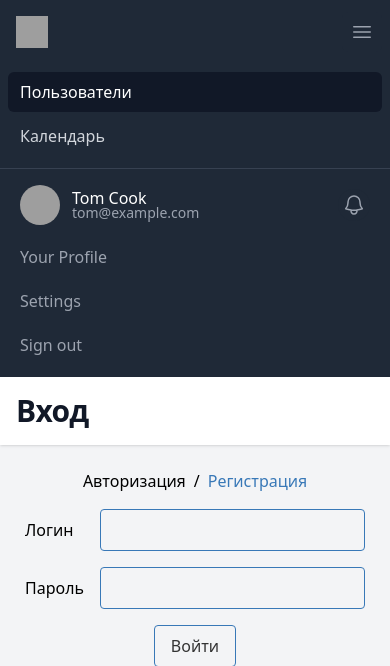
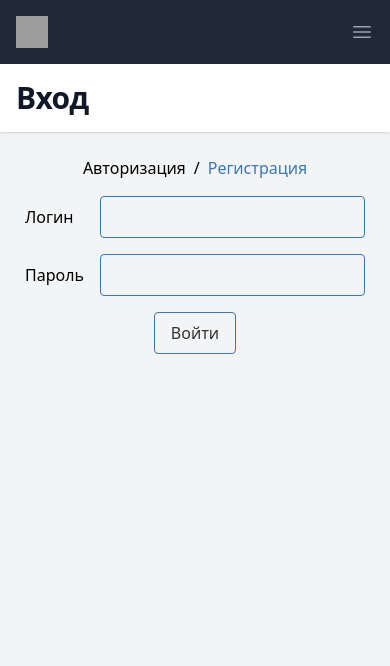
Before and after one commit to IKolyas/sw-academy-10-2023, a PHP site: page /auth in a window 390 px wide. Shown: the top 666 px of the page. Run offline with PHP 8.4, Linux system fonts and the light colour scheme; some libraries are stand-ins or nearby versions; some web fonts are replaced; grey boxes are pictures that could not be loaded.

Commit message:
Исправит верстку

```diff
--- a/views/layouts/base/nav__desktop.twig
+++ b/views/layouts/base/nav__desktop.twig
@@ -38,9 +38,14 @@
                                 id="user-menu-button" aria-expanded="false" aria-haspopup="true">
                             <span class="absolute -inset-1.5"></span>
                             <span class="sr-only">Open user menu</span>
-                            <img class="h-8 w-8 rounded-full"
-                                 src="https://images.unsplash.com/photo-1472099645785-5658abf4ff4e?ixlib=rb-1.2.1&ixid=eyJhcHBfaWQiOjEyMDd9&auto=format&fit=facearea&facepad=2&w=256&h=256&q=80"
-                                 alt="">
+
+                            <img class="h-8 w-8 rounded-full" width="160" height="160"
+                                    {% if userPhoto %}
+                                        src="/uploads/{{ userPhoto }}"
+                                    {% else %}
+                                        src="/src/images/orig.jpeg"
+                                    {% endif %}
+                                 alt="фото профиля"/>
                         </button>
                     </div>
                     <div class="hidden group-hover:block hover:block absolute right-0 z-10 w-48 origin-top-right rounded-md bg-white py-1 shadow-lg ring-1 ring-black ring-opacity-5 focus:outline-none"
@@ -57,8 +62,10 @@
             </div>
         </div>
         <div class="-mr-2 flex md:hidden">
-            <button type="button"
-                    class="relative inline-flex items-center justify-center rounded-md bg-gray-800 p-2 text-gray-400 hover:bg-gray-700 hover:text-white focus:outline-none focus:ring-2 focus:ring-white focus:ring-offset-2 focus:ring-offset-gray-800"
+            <button type="button" onclick="toggleMenu()"
+                    class="relative inline-flex items-center justify-center rounded-md bg-gray-800 p-2
+                    text-gray-400 hover:bg-gray-700 hover:text-white focus:outline-none focus:ring-2
+                    focus:ring-white focus:ring-offset-2 focus:ring-offset-gray-800"
                     aria-controls="mobile-menu" aria-expanded="false">
                 <span class="absolute -inset-0.5"></span>
                 <span class="sr-only">Open main menu</span>
--- a/views/layouts/base/nav__mobile.twig
+++ b/views/layouts/base/nav__mobile.twig
@@ -1,20 +1,24 @@
-<div class="md:hidden" id="mobile-menu">
+<div class="hidden" id="mobile-menu">
     <div class="space-y-1 px-2 pb-3 pt-2 sm:px-3">
         <a href="/users"
-           class="bg-gray-900 text-white block rounded-md px-3 py-2 text-base font-medium" aria-current="page">Пользователи</a>
+           class="{{ page == 'users' ? 'bg-gray-900 text-white' : 'text-gray-300 hover:bg-gray-700'}} block rounded-md px-3 py-2 text-base font-medium" aria-current="page">Пользователи</a>
         <a href="/calendar"
-           class="text-gray-300 hover:bg-gray-700 hover:text-white block rounded-md px-3 py-2 text-base font-medium">Календарь</a>
+           class="{{ page == 'calendar' ? 'bg-gray-900 text-white' : 'text-gray-300 hover:bg-gray-700' }} hover:text-white block rounded-md px-3 py-2 text-base font-medium">Календарь</a>
     </div>
     <div class="border-t border-gray-700 pb-3 pt-4">
         <div class="flex items-center px-5">
             <div class="flex-shrink-0">
-                <img class="h-10 w-10 rounded-full"
-                     src="https://images.unsplash.com/photo-1472099645785-5658abf4ff4e?ixlib=rb-1.2.1&ixid=eyJhcHBfaWQiOjEyMDd9&auto=format&fit=facearea&facepad=2&w=256&h=256&q=80"
-                     alt="">
+                <img class="h-8 w-8 rounded-full" width="160" height="160"
+                        {% if userPhoto %}
+                            src="/uploads/{{ userPhoto }}"
+                        {% else %}
+                            src="/src/images/orig.jpeg"
+                        {% endif %}
+                     alt="фото профиля"/>
             </div>
             <div class="ml-3">
-                <div class="text-base font-medium leading-none text-white">Tom Cook</div>
-                <div class="text-sm font-medium leading-none text-gray-400">tom@example.com</div>
+                <div class="text-base font-medium leading-none text-white">{{ user.first_name }} {{ user.last_name }}</div>
+                <div class="text-sm font-medium leading-none text-gray-400">{{ user.email }}</div>
             </div>
             <button type="button"
                     class="relative ml-auto flex-shrink-0 rounded-full bg-gray-800 p-1 text-gray-400 hover:text-white focus:outline-none focus:ring-2 focus:ring-white focus:ring-offset-2 focus:ring-offset-gray-800">
@@ -28,14 +32,17 @@
             </button>
         </div>
         <div class="mt-3 space-y-1 px-2">
-            <a href="#"
-               class="block rounded-md px-3 py-2 text-base font-medium text-gray-400 hover:bg-gray-700 hover:text-white">Your
-                Profile</a>
-            <a href="#"
-               class="block rounded-md px-3 py-2 text-base font-medium text-gray-400 hover:bg-gray-700 hover:text-white">Settings</a>
-            <a href="#"
-               class="block rounded-md px-3 py-2 text-base font-medium text-gray-400 hover:bg-gray-700 hover:text-white">Sign
-                out</a>
+            <a href="/profile/edit"
+               class=" {{ page == 'profile' ? 'bg-gray-900 text-white' : 'text-gray-300 hover:bg-gray-700'}}
+               block rounded-md px-3 py-2 text-base
+               font-medium text-gray-400 hover:bg-gray-700 hover:text-white">
+                Профиль
+            </a>
+            <a href="/auth/logout"
+               class="block rounded-md px-3 py-2 text-base
+               font-medium text-gray-400 hover:bg-gray-700 hover:text-white">
+                Выйти
+            </a>
         </div>
     </div>
 </div>
--- a/views/layouts/main.twig
+++ b/views/layouts/main.twig
@@ -34,6 +34,8 @@
     </main>
 </div>
 
+<script src="/js/main.js">
+</script>
 {% block scripts %}
 
 {% endblock %}
```
Also changed, not shown: views/calendar/index.twig (+9 -7 lines), views/users/index.twig (+16 -9 lines), views/users/show.twig (+7 -3 lines).
